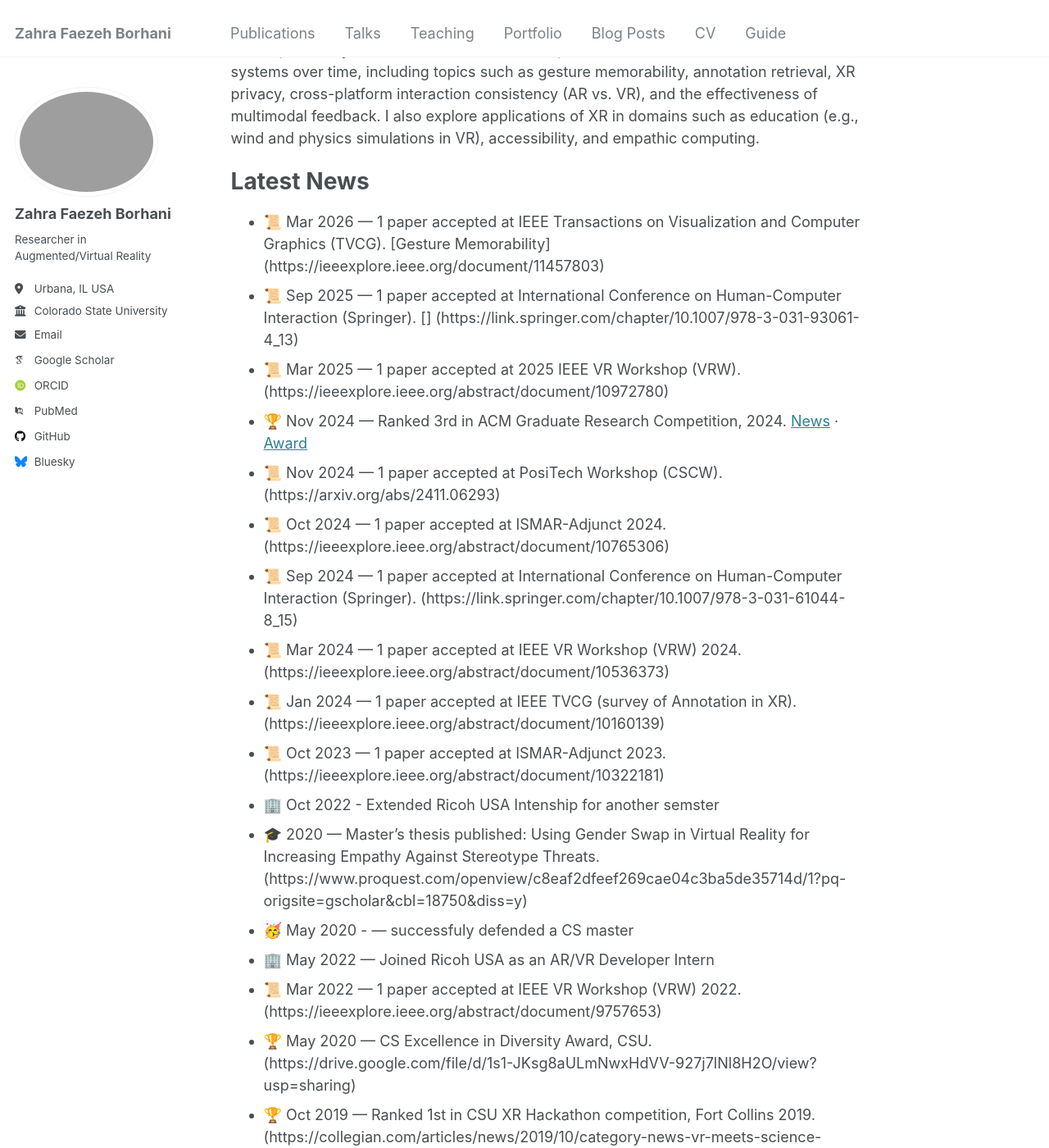
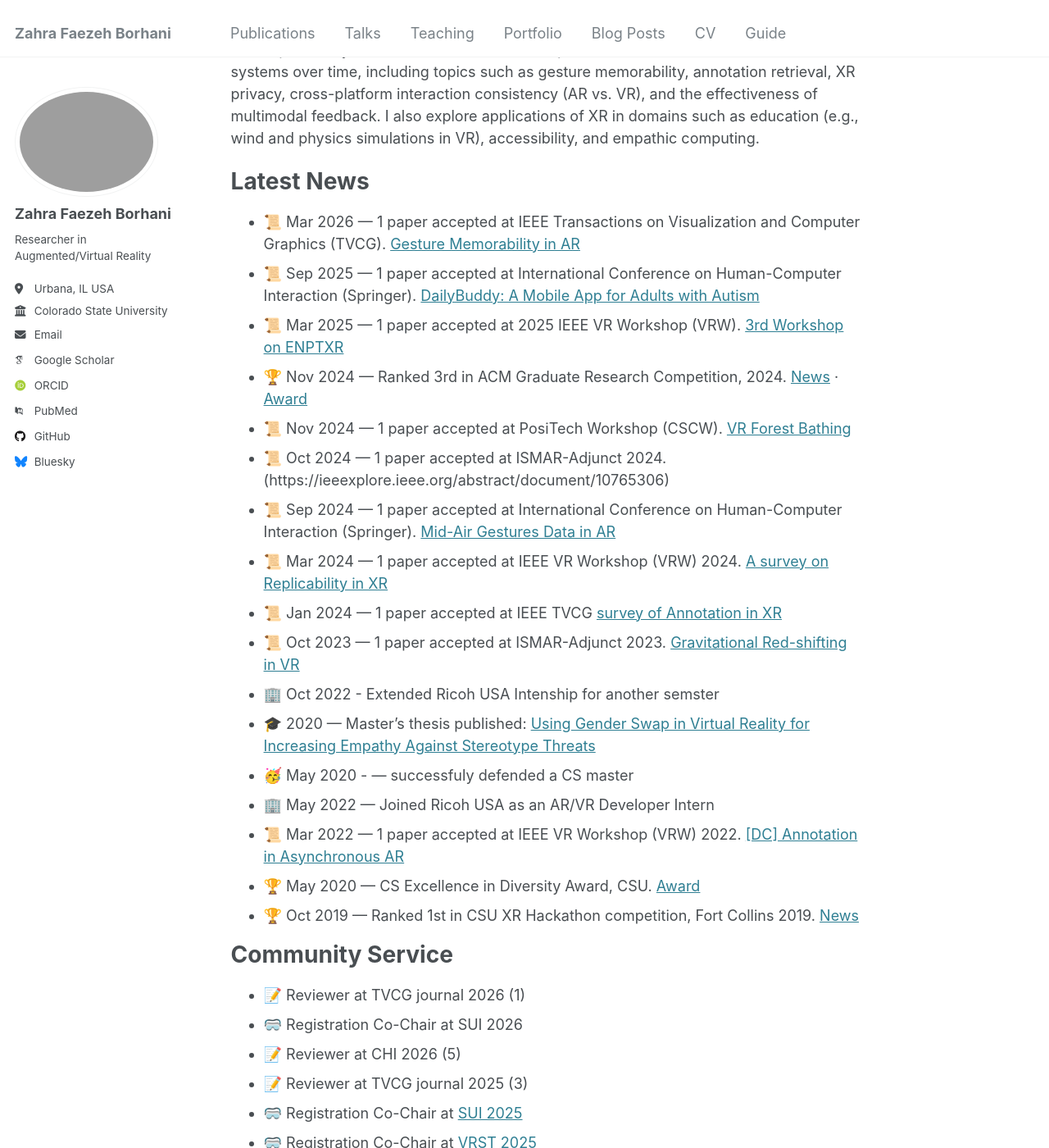
Before and after one commit to faezehborhani/faezehborhani.github.io, a Jekyll site: the page built from _pages/about.md, in a window 1280 px wide and 1400 px high, scrolled down 260 px. Shown: the whole window at 82% size. Built offline with Jekyll 4.4.1, drawn with Linux system fonts in a browser that asks for light colours; some web fonts are replaced; some of the changed text lies outside the part shown.

Commit message:
updatenews3

```diff
--- a/_pages/about.md
+++ b/_pages/about.md
@@ -13,23 +13,23 @@ More specifically, I am interested in how users perceive, learn, and interact wi
 
 Latest News
 ======
-- 📜 Mar 2026 —  1 paper accepted at IEEE Transactions on Visualization and Computer Graphics (TVCG). [Gesture Memorability] (https://ieeexplore.ieee.org/document/11457803)
-- 📜  Sep 2025 —  1 paper accepted at International Conference on Human-Computer Interaction (Springer). [] (https://link.springer.com/chapter/10.1007/978-3-031-93061-4_13)
-- 📜 Mar 2025 —  1 paper accepted at 2025 IEEE VR Workshop (VRW). (https://ieeexplore.ieee.org/abstract/document/10972780)
+- 📜 Mar 2026 —  1 paper accepted at IEEE Transactions on Visualization and Computer Graphics (TVCG). [Gesture Memorability in AR](https://ieeexplore.ieee.org/document/11457803)
+- 📜  Sep 2025 —  1 paper accepted at International Conference on Human-Computer Interaction (Springer). [DailyBuddy: A Mobile App for Adults with Autism](https://link.springer.com/chapter/10.1007/978-3-031-93061-4_13)
+- 📜 Mar 2025 —  1 paper accepted at 2025 IEEE VR Workshop (VRW). [3rd Workshop on ENPTXR](https://ieeexplore.ieee.org/abstract/document/10972780)
 - 🏆 Nov 2024 —  Ranked 3rd in ACM Graduate Research Competition, 2024. [News](https://compsci.colostate.edu/graduate-students/) · [Award](https://drive.google.com/file/d/1V8dl7_RWi4o6IviwxIdgFO4mcx6MTF3g)
-- 📜  Nov 2024 —  1 paper accepted at PosiTech Workshop (CSCW). (https://arxiv.org/abs/2411.06293)
+- 📜  Nov 2024 —  1 paper accepted at PosiTech Workshop (CSCW). [VR Forest Bathing](https://arxiv.org/abs/2411.06293)
 - 📜 Oct 2024 —  1 paper accepted at ISMAR-Adjunct 2024. (https://ieeexplore.ieee.org/abstract/document/10765306)
-- 📜 Sep 2024 —  1 paper accepted at International Conference on Human-Computer Interaction (Springer). (https://link.springer.com/chapter/10.1007/978-3-031-61044-8_15)
-- 📜 Mar 2024 —  1 paper accepted at IEEE VR Workshop (VRW) 2024. (https://ieeexplore.ieee.org/abstract/document/10536373)
-- 📜 Jan 2024 —  1 paper accepted at IEEE TVCG (survey of Annotation in XR). (https://ieeexplore.ieee.org/abstract/document/10160139)
-- 📜 Oct 2023 —  1 paper accepted at ISMAR-Adjunct 2023. (https://ieeexplore.ieee.org/abstract/document/10322181)
+- 📜 Sep 2024 —  1 paper accepted at International Conference on Human-Computer Interaction (Springer). [Mid-Air Gestures Data in AR](https://link.springer.com/chapter/10.1007/978-3-031-61044-8_15)
+- 📜 Mar 2024 —  1 paper accepted at IEEE VR Workshop (VRW) 2024. [A survey on Replicability in XR](https://ieeexplore.ieee.org/abstract/document/10536373)
+- 📜 Jan 2024 —  1 paper accepted at IEEE TVCG [survey of Annotation in XR](https://ieeexplore.ieee.org/abstract/document/10160139)
+- 📜 Oct 2023 —  1 paper accepted at ISMAR-Adjunct 2023. [Gravitational Red-shifting in VR](https://ieeexplore.ieee.org/abstract/document/10322181)
 - 🏢 Oct 2022 -  Extended Ricoh USA  Intenship for another semster
-- 🎓  2020 — Master's thesis published: Using Gender Swap in Virtual Reality for Increasing Empathy Against Stereotype Threats. (https://www.proquest.com/openview/c8eaf2dfeef269cae04c3ba5de35714d/1?pq-origsite=gscholar&cbl=18750&diss=y)
+- 🎓  2020 — Master's thesis published: [Using Gender Swap in Virtual Reality for Increasing Empathy Against Stereotype Threats](https://www.proquest.com/openview/c8eaf2dfeef269cae04c3ba5de35714d/1?pq-origsite=gscholar&cbl=18750&diss=y)
 - 🥳 May 2020 -  —  successfuly defended a CS master
 - 🏢 May 2022 —  Joined Ricoh USA as an AR/VR Developer Intern
-- 📜 Mar 2022 —  1 paper accepted at IEEE VR Workshop (VRW) 2022. (https://ieeexplore.ieee.org/abstract/document/9757653)
-- 🏆 May 2020 —  CS Excellence in Diversity Award, CSU. (https://drive.google.com/file/d/1s1-JKsg8aULmNwxHdVV-927j7lNl8H2O/view?usp=sharing)
-- 🏆 Oct 2019 —  Ranked 1st in CSU XR Hackathon competition, Fort Collins 2019. (https://collegian.com/articles/news/2019/10/category-news-vr-meets-science-hackathon-births-vr-innovation/)
+- 📜 Mar 2022 —  1 paper accepted at IEEE VR Workshop (VRW) 2022. [[DC] Annotation in Asynchronous AR](https://ieeexplore.ieee.org/abstract/document/9757653)
+- 🏆 May 2020 —  CS Excellence in Diversity Award, CSU. [Award](https://drive.google.com/file/d/1s1-JKsg8aULmNwxHdVV-927j7lNl8H2O/view?usp=sharing)
+- 🏆 Oct 2019 —  Ranked 1st in CSU XR Hackathon competition, Fort Collins 2019. [News](https://collegian.com/articles/news/2019/10/category-news-vr-meets-science-hackathon-births-vr-innovation/)
 
 
 
```
